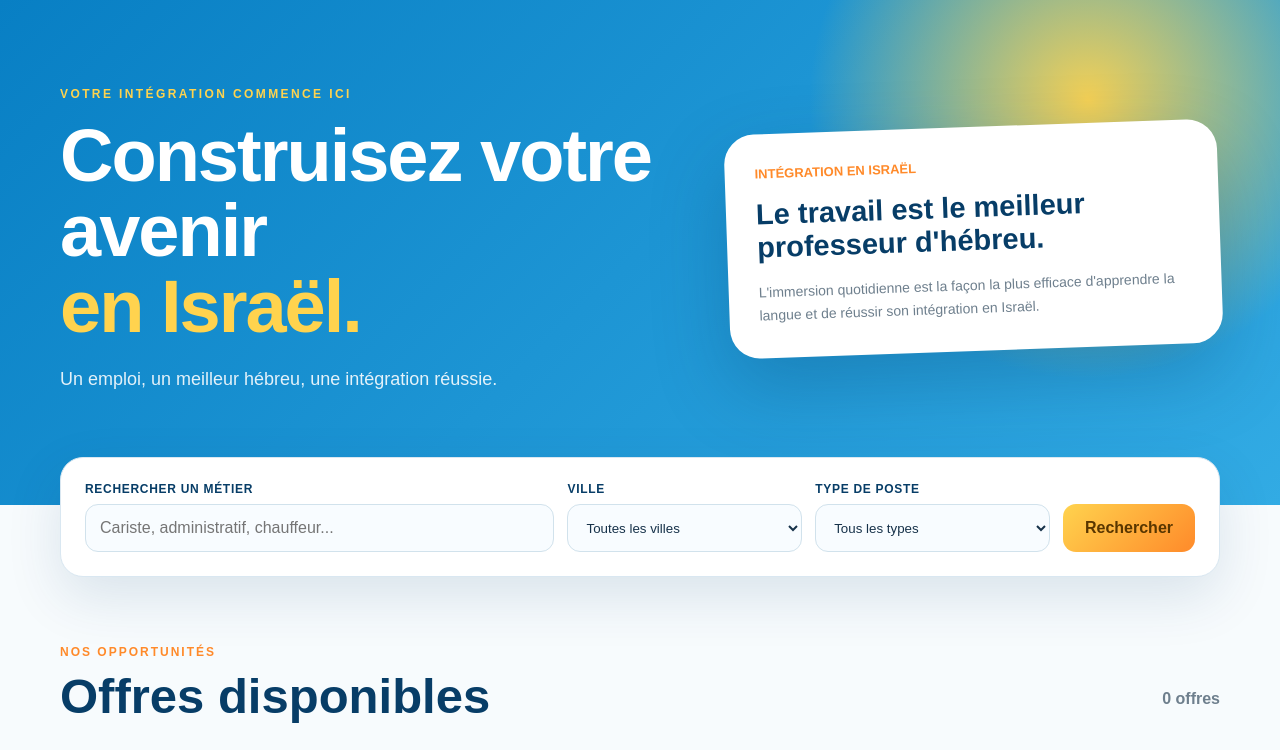
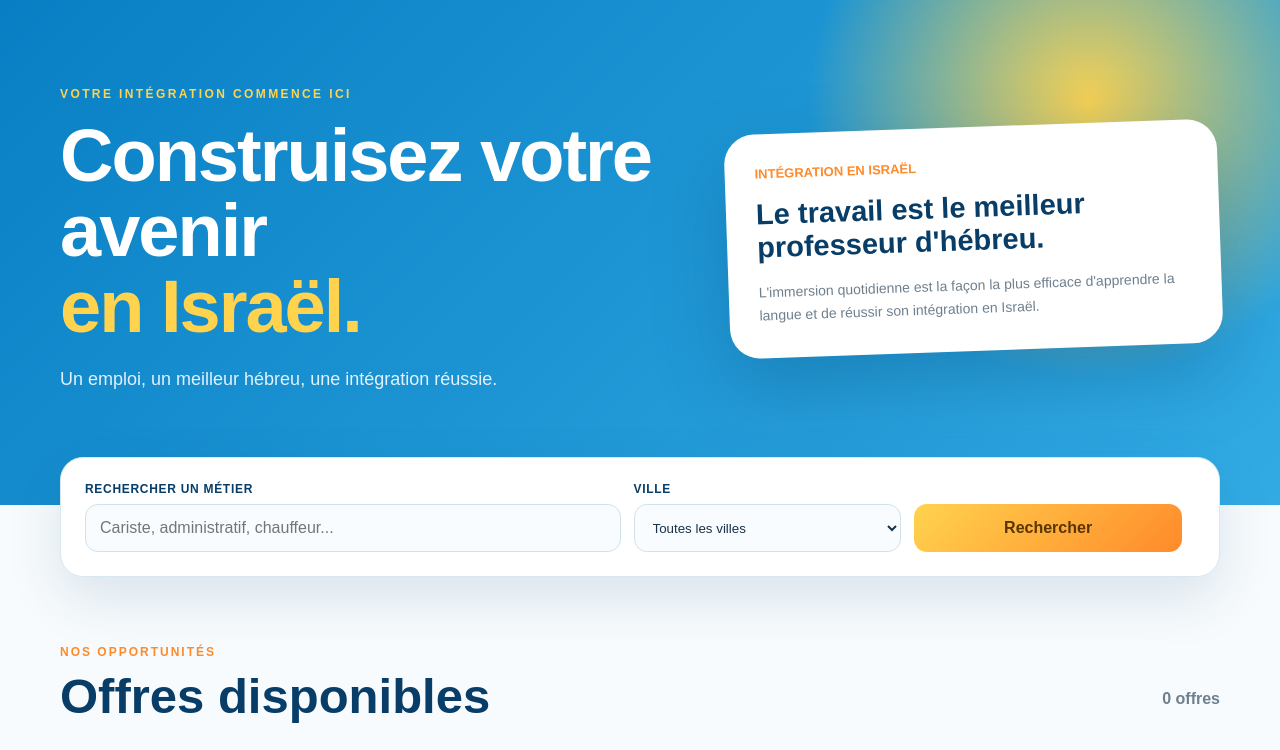
Before and after one commit to Adassa86/israel-inside, a Flask app: page / in a window 1280 px wide. Shown: the part 132-882 px from the top of the page. Run offline with Flask 3, Linux system fonts and the light colour scheme.

Commit message:
Update index.html

```diff
--- a/templates/index.html
+++ b/templates/index.html
@@ -876,15 +876,6 @@ Offres d’emploi — Israël Inside
                 </select>
             </div>
 
-            <div class="filter-field">
-                <label for="contract">Type de poste</label>
-                <select id="contract" name="contract">
-                    <option value="">Tous les types</option>
-                    {% for contract in contracts %}
-                    <option value="{{ contract }}" {% if selected_contract == contract %}selected{% endif %}>{{ contract }}</option>
-                    {% endfor %}
-                </select>
-            </div>
 
             <button type="submit" class="filter-button">Rechercher</button>
         </form>
```
